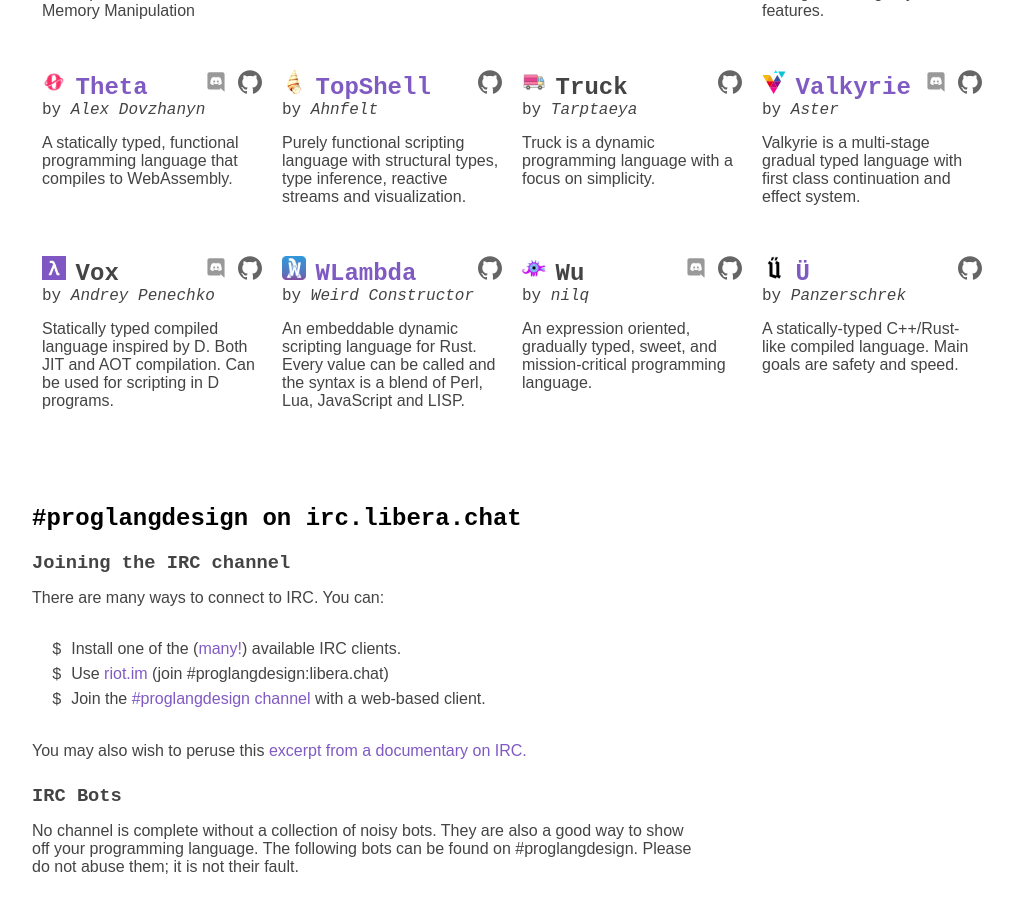
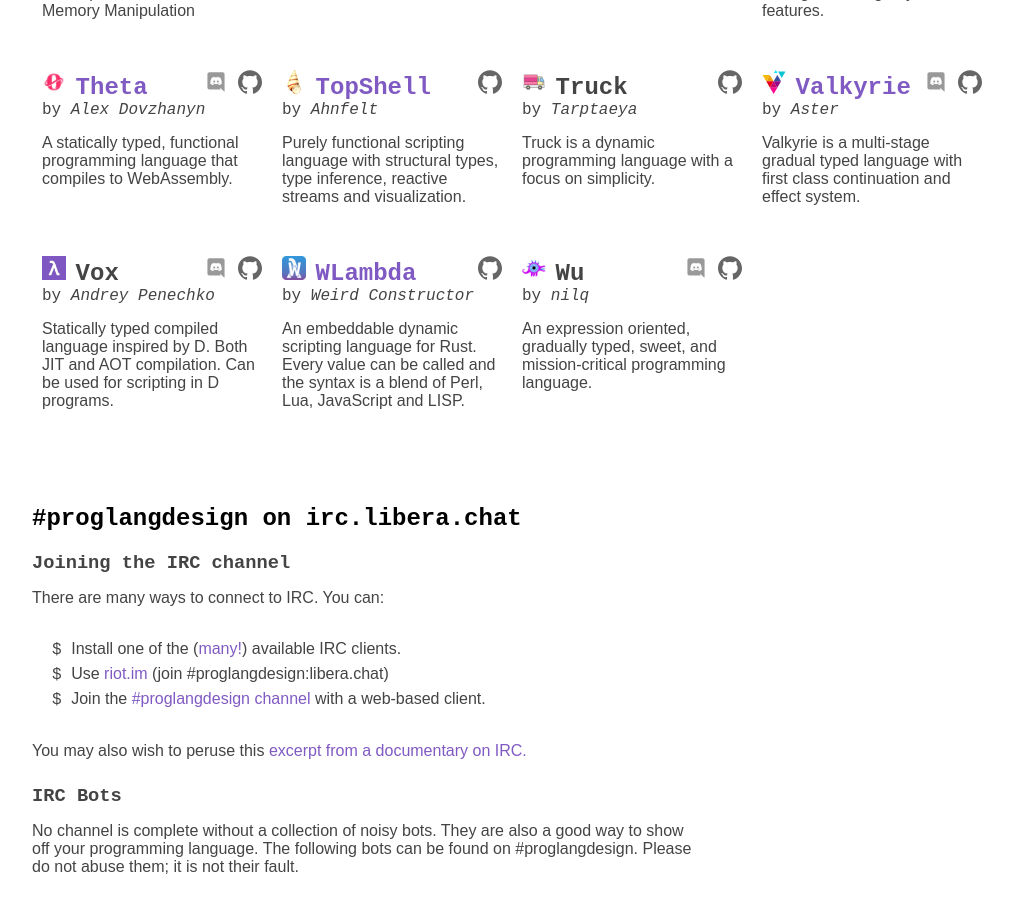
Before and after one commit to proglangdesign/proglangdesign.github.io, a Jekyll site: the page built from index.html, in a window 1280 px wide and 900 px high, scrolled down 4427 px. Shown: the whole window, without its empty margins (128-1141 px from the left). Built offline with Jekyll 4.4.1, drawn with Linux system fonts in a browser that asks for light colours.

Commit message:
Remove Ü from the projects list.

```diff
--- a/_data/projects.yml
+++ b/_data/projects.yml
@@ -839,16 +839,3 @@ Wu:
   summary: >
     An expression oriented, gradually typed, sweet,
     and mission-critical programming language.
-
-Ü:
-  website: https://panzerschrek.github.io/U-00DC-Sprache-site/
-  github: Panzerschrek/U-00DC-Sprache
-  author: Panzerschrek
-  icon: Ü.png
-  summary: >
-    A statically-typed C++/Rust-like compiled language.
-    Main goals are safety and speed.
-  tags:
-    - compiled
-    - static types
-    - safe
```
Also changed, not shown: images/lang/Ü.png (deleted).
